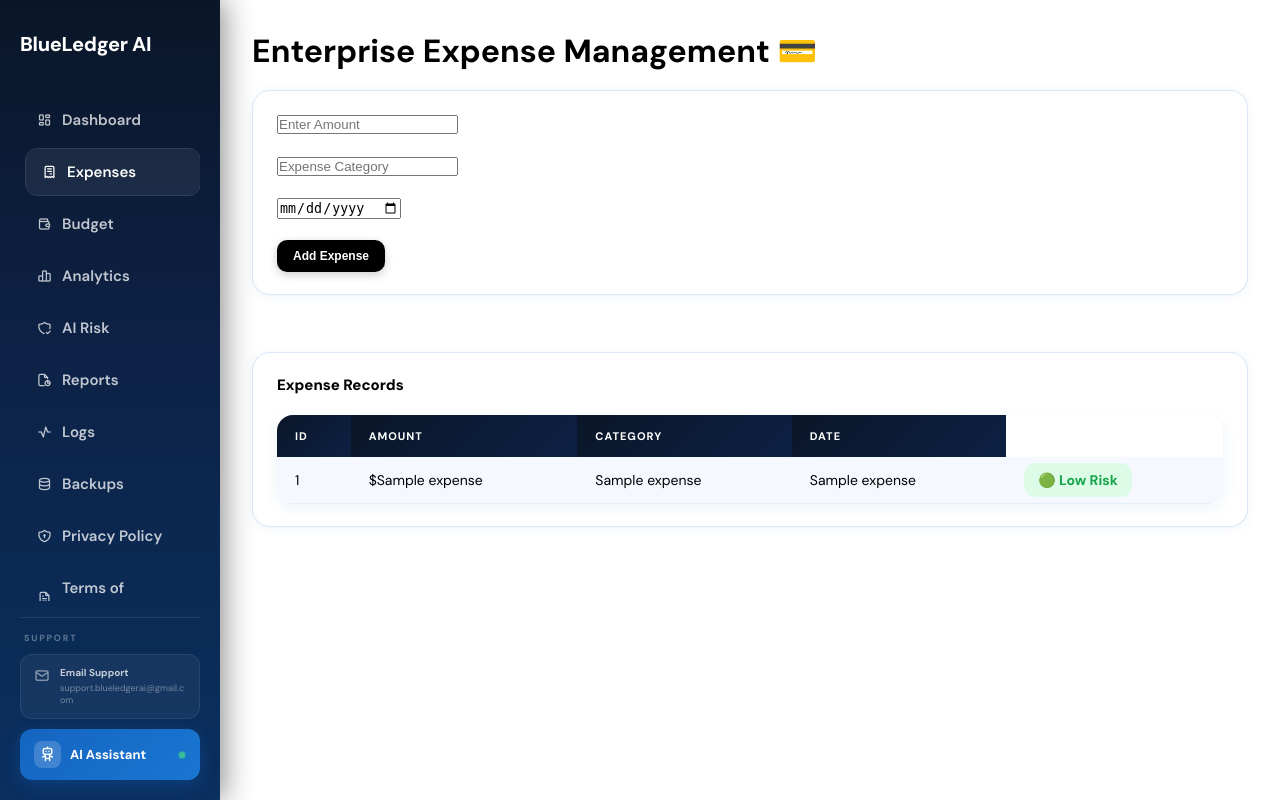
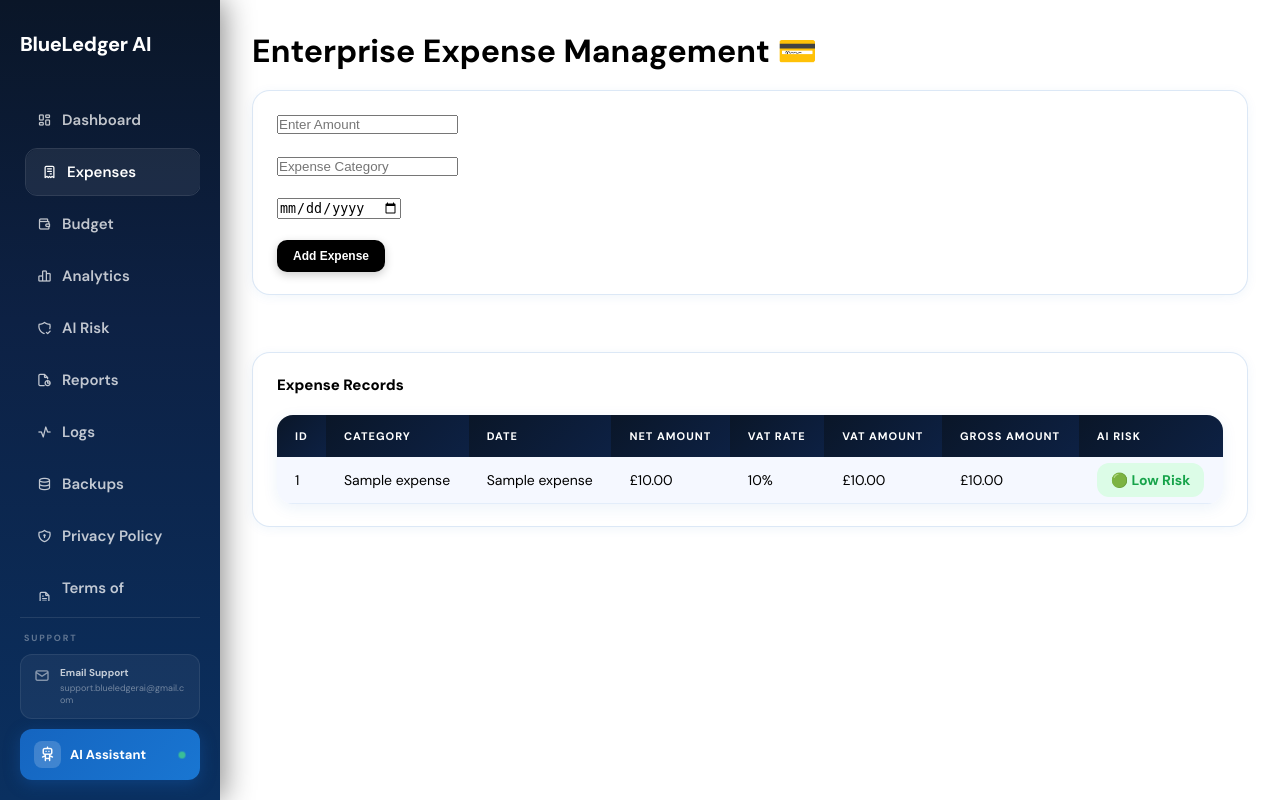
Before and after one commit to ShreyanshYadav-0/BlueLedger-AI-, a Flask app: page /expenses in a window 1280 px wide. Run offline with Flask 3, Linux system fonts and the light colour scheme; a user stored in the database is signed in; a database or web service that is not in the repository returns one stand-in record (values such as "Sample title"); some libraries are stand-ins or nearby versions.

Commit message:
add VAT calculation and expense table update

```diff
--- a/app.py
+++ b/app.py
@@ -100,6 +100,31 @@ def generate_password(length=12):
 def generate_otp():
     return str(random.randint(100000, 999999))
 
+def get_vat_rate(category):
+    category = category.lower().strip()
+    zero_rated = ["insurance", "salary", "salaries", "wages", "medical", "healthcare", "education", "training"]
+    reduced_rated = ["utilities", "energy", "electric", "electricity", "gas", "water", "heating"]
+    for word in zero_rated:
+        if word in category:
+            return 0.0
+    for word in reduced_rated:
+        if word in category:
+            return 0.05
+    return 0.20
+
+def calculate_vat(amount, category):
+    rate = get_vat_rate(category)
+    vat_amount = round(amount * rate, 2)
+    net_amount = round(amount, 2)
+    gross_amount = round(amount + vat_amount, 2)
+    return {
+        "net": net_amount,
+        "vat_rate": rate,
+        "vat_amount": vat_amount,
+        "gross": gross_amount,
+        "rate_display": f"{int(rate * 100)}%"
+    }
+
 def verify_password(stored, provided):
     if stored.startswith("pbkdf2:") or stored.startswith("scrypt:"):
         return check_password_hash(stored, provided)
@@ -143,12 +168,16 @@ def provision_new_user(username, role="user"):
 # ─── DATABASE INIT ────────────────────────────────────────────
 def init_db():
     os.makedirs("backups", exist_ok=True)
+    os.makedirs("invoices", exist_ok=True)
     conn = get_db()
     cur = conn.cursor()
     if USE_POSTGRES:
         cur.execute("""CREATE TABLE IF NOT EXISTS expenses (
             id SERIAL PRIMARY KEY, username TEXT, amount REAL,
-            category TEXT, date TEXT, risk_status TEXT)""")
+            category TEXT, date TEXT, risk_status TEXT,
+            vat_rate REAL DEFAULT 0.20,
+            vat_amount REAL DEFAULT 0.00,
+            gross_amount REAL DEFAULT 0.00)""")
         cur.execute("""CREATE TABLE IF NOT EXISTS budgets (
             id SERIAL PRIMARY KEY, username TEXT, monthly_budget REAL)""")
         cur.execute("""CREATE TABLE IF NOT EXISTS logs (
@@ -160,10 +189,20 @@ def init_db():
         cur.execute("""CREATE TABLE IF NOT EXISTS pending_otps (
             id SERIAL PRIMARY KEY, email TEXT UNIQUE, password TEXT,
             otp TEXT, created_at TIMESTAMP DEFAULT CURRENT_TIMESTAMP)""")
+        # Add VAT columns to existing tables if not present
+        for col, default in [("vat_rate","0.20"),("vat_amount","0.00"),("gross_amount","0.00")]:
+            try:
+                cur.execute(f"ALTER TABLE expenses ADD COLUMN {col} REAL DEFAULT {default}")
+                conn.commit()
+            except:
+                conn.rollback()
     else:
         cur.execute("""CREATE TABLE IF NOT EXISTS expenses (
             id INTEGER PRIMARY KEY, username TEXT, amount REAL,
-            category TEXT, date TEXT, risk_status TEXT)""")
+            category TEXT, date TEXT, risk_status TEXT,
+            vat_rate REAL DEFAULT 0.20,
+            vat_amount REAL DEFAULT 0.00,
+            gross_amount REAL DEFAULT 0.00)""")
         cur.execute("""CREATE TABLE IF NOT EXISTS budgets (
             id INTEGER PRIMARY KEY, username TEXT, monthly_budget REAL)""")
         cur.execute("""CREATE TABLE IF NOT EXISTS logs (
@@ -175,6 +214,12 @@ def init_db():
         cur.execute("""CREATE TABLE IF NOT EXISTS pending_otps (
             id INTEGER PRIMARY KEY, email TEXT UNIQUE, password TEXT,
             otp TEXT, created_at DATETIME DEFAULT CURRENT_TIMESTAMP)""")
+        for col, default in [("vat_rate","0.20"),("vat_amount","0.00"),("gross_amount","0.00")]:
+            try:
+                cur.execute(f"ALTER TABLE expenses ADD COLUMN {col} REAL DEFAULT {default}")
+                conn.commit()
+            except:
+                pass
     conn.commit()
     conn.close()
     seed_default_users()
@@ -244,19 +289,17 @@ def login():
 def dashboard():
     conn = get_db()
     cur = conn.cursor()
-
     cur.execute(f"SELECT SUM(amount) FROM expenses WHERE username={p()}", (session["user"],))
     total_expenses = cur.fetchone()[0] or 0
-
     cur.execute(f"SELECT COUNT(*) FROM expenses WHERE username={p()}", (session["user"],))
     total_transactions = cur.fetchone()[0]
-
     cur.execute(f"SELECT monthly_budget FROM budgets WHERE username={p()} ORDER BY id DESC LIMIT 1", (session["user"],))
     budget = cur.fetchone()
     current_budget = budget[0] if budget else 0
-
     cur.execute(f"SELECT COUNT(*) FROM expenses WHERE username={p()} AND risk_status LIKE {p()}", (session["user"], "%High Risk%"))
     high_risk = cur.fetchone()[0]
+    cur.execute(f"SELECT SUM(vat_amount) FROM expenses WHERE username={p()}", (session["user"],))
+    total_vat = cur.fetchone()[0] or 0
     conn.close()
 
     insights = []
@@ -285,7 +328,8 @@ def dashboard():
         current_budget=current_budget,
         high_risk=high_risk,
         insights=insights,
-        risk_count=high_risk)
+        risk_count=high_risk,
+        total_vat=total_vat)
 
 @app.route("/chart")
 @login_required
@@ -335,15 +379,18 @@ def expenses():
     conn = get_db()
     cur = conn.cursor()
     risk_status = None
+    vat_info = None
     if request.method == "POST":
         try:
             amount = float(request.form["amount"])
             category = request.form["category"]
             date = request.form["date"]
             risk_status = predict_risk(amount)
+            vat_info = calculate_vat(amount, category)
             cur.execute(
-                f"INSERT INTO expenses (username, amount, category, date, risk_status) VALUES ({p()},{p()},{p()},{p()},{p()})",
-                (session["user"], amount, category, date, risk_status))
+                f"INSERT INTO expenses (username, amount, category, date, risk_status, vat_rate, vat_amount, gross_amount) VALUES ({p()},{p()},{p()},{p()},{p()},{p()},{p()},{p()})",
+                (session["user"], amount, category, date, risk_status,
+                 vat_info["vat_rate"], vat_info["vat_amount"], vat_info["gross"]))
             conn.commit()
             cur.execute(f"INSERT INTO logs (action, username) VALUES ({p()},{p()})", ("Added Expense", session["user"]))
             conn.commit()
@@ -353,7 +400,7 @@ def expenses():
     cur.execute(f"SELECT * FROM expenses WHERE username={p()}", (session["user"],))
     data = cur.fetchall()
     conn.close()
-    return render_template("expenses.html", data=data, risk_status=risk_status)
+    return render_template("expenses.html", data=data, risk_status=risk_status, vat_info=vat_info)
 
 @app.route("/budget", methods=["GET", "POST"])
 @login_required
@@ -368,8 +415,10 @@ def budget():
     budget_data = cur.fetchone()
     cur.execute(f"SELECT SUM(amount) FROM expenses WHERE username={p()}", (session["user"],))
     total_expenses = cur.fetchone()[0] or 0
+    cur.execute(f"SELECT SUM(vat_amount) FROM expenses WHERE username={p()}", (session["user"],))
+    total_vat = cur.fetchone()[0] or 0
     conn.close()
-    return render_template("budget.html", budget_data=budget_data, total_expenses=total_expenses)
+    return render_template("budget.html", budget_data=budget_data, total_expenses=total_expenses, total_vat=total_vat)
 
 @app.route("/logs")
 @login_required
@@ -612,12 +661,16 @@ def chat():
             reply = "Budget Planning helps track monthly spending limits."
         elif "expense" in user_msg:
             reply = "Expenses are analyzed automatically by the AI engine."
+        elif "vat" in user_msg or "tax" in user_msg:
+            reply = "VAT is automatically calculated on all expenses based on UK tax rates (0%, 5%, 20%)."
         elif "report" in user_msg:
             reply = "Reports can be downloaded from the Reports module."
         elif "analytics" in user_msg or "chart" in user_msg:
             reply = "Analytics provides category-wise spending insights."
+        elif "invoice" in user_msg:
+            reply = "Generate professional PDF invoices from the Invoice Generator module."
         else:
-            reply = "Hello! I am your BlueLedger AI Assistant."
+            reply = "Hello! I am your BlueLedger AI Assistant. How can I help you today?"
         return jsonify({"reply": reply})
     except Exception as e:
         print("CHAT ROUTE ERROR:", str(e))
--- a/templates/expenses.html
+++ b/templates/expenses.html
@@ -47,8 +47,23 @@
               type="text"
               name="category"
               placeholder="Expense Category"
+              list="category-suggestions"
               required
 >
+            <datalist id="category-suggestions">
+            <option value="Travel & Transport">
+            <option value="Office Supplies">
+            <option value="Equipment & Hardware">
+            <option value="Software & Subscriptions">
+            <option value="Consulting & Professional Services">
+            <option value="Marketing & Advertising">
+            <option value="Meals & Entertainment">
+            <option value="Utilities & Energy">
+            <option value="Insurance">
+            <option value="Salaries & Wages">
+            <option value="Medical & Healthcare">
+            <option value="Training & Education">
+            </datalist>
 
             <br><br>
 
@@ -78,9 +93,13 @@
 
             <tr>
               <th>ID</th>
-                <th>Amount</th>
               <th>Category</th>
               <th>Date</th>
+              <th>Net Amount</th>
+              <th>VAT Rate</th>
+              <th>VAT Amount</th>
+              <th>Gross Amount</th>
+              <th>AI Risk</th>
             </tr>
 
             {% for expense in data %}
@@ -88,9 +107,12 @@
             <tr>
 
                 <td>{{ expense[0] }}</td>
-                <td>${{ expense[2] }}</td>
                 <td>{{ expense[3] }}</td>
                 <td>{{ expense[4] }}</td>
+                <td>£{{ "%.2f"|format(expense[2]) }}</td>
+                <td>{{ (expense[6] * 100)|int if expense[6] else 20 }}%</td>
+                <td>£{{ "%.2f"|format(expense[7] if expense[7] else 0) }}</td>
+                <td>£{{ "%.2f"|format(expense[8] if expense[8] else expense[2]) }}</td>
                 <td>
 
 {% if expense[5] and "High Risk" in expense[5] %}
```
Lines whose indentation alone changed are shown as unchanged.
